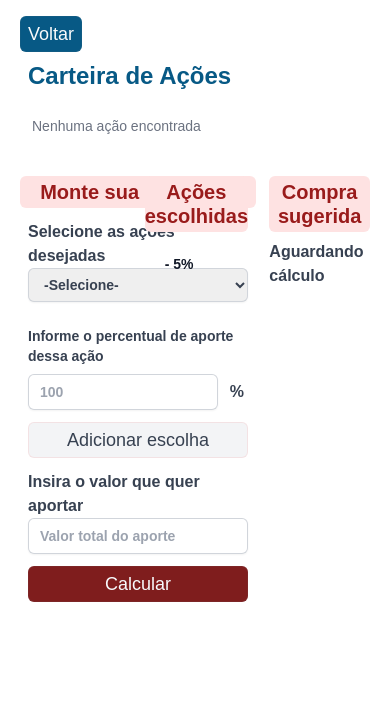
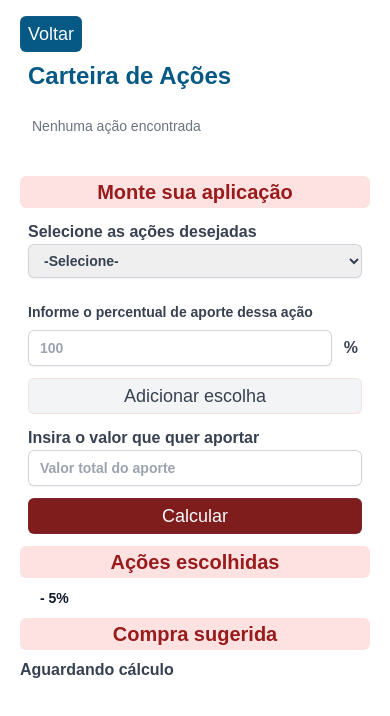
Before and after one commit to luizalsc/Stock-application, a React (Create React App) app: page /portifolio in a window 390 px wide. Both pictures are taken after typing "5", "5" into the empty fields and a click on the button "Adicionar escolha". Shown: the top 716 px of the page. Built offline with nearby package versions, Linux system fonts and the light colour scheme.

Commit message:
Implement break points at the project to make it more reponsive

```diff
--- a/src/components/calculator/index.js
+++ b/src/components/calculator/index.js
@@ -7,18 +7,16 @@ function Calculator (props) {
       <h1 className="text-xl font-semibold font-mono leading-6 text-red-800 bg-red-100 text-center py-1 rounded-md">Compra sugerida</h1>
       {usersWallet.length > 0
         ? (
-          <div>
-            <div className="px-5">
+            <div className="px-2">
               <p className="text-base mt-3 font-sans font-semibold text-gray-700">Você deve comprar:</p>
-              <ul className="grid grid-cols-2 grid-rows-5 gap-3 divide-y divide-gray-100">
+              <ul className="grid sm:grid-cols-2 md:grid-rows-5 gap-3 md:gap-1 divide-y divide-gray-100">
                 {usersWallet.map((units, index) => (
-                  <li key={index} className="flex justify-between gap-x-6 py-5">
-                    <p className="text-sm font-semibold leading-6 text-gray-900">{units}</p>
+                  <li key={index} className="sm:py-5">
+                    <p className="text-sm font-semibold text-gray-900">{units}</p>
                   </li>
                 ))}
               </ul>
             </div>
-          </div>
           )
         : (<div>
             <p className="text-base font-sans font-semibold text-gray-700 mt-2">Aguardando cálculo</p>
--- a/src/components/card/stock-card.js
+++ b/src/components/card/stock-card.js
@@ -25,14 +25,14 @@ function StockCard () {
     )
   }
   return (
-    <section className="flex flex-col justify-between divide-y divide-gray-200 w-3/4  bg-gray-50 rounded-md shadow-md p-2 mx-auto my-3 ">
+    <section className="flex flex-col justify-between divide-y divide-gray-200 sm:w-3/4  bg-gray-50 rounded-md shadow-md p-2 mx-auto my-3">
       <h1 className="text-xl font-semibold font-mono leading-6 text-sky-800 p-2 mt-2">{initialStock.cardStocks.name}</h1>
       <h4 className="text-base font-semibold font-mono leading-5 text-sky-800 p-2">{initialStock.cardStocks.ticker}</h4>
-      <p className="text-base leading-5 text-gray-500 p-4">{initialStock.cardStocks.description}</p>
-      <div className="flex justify-between p-2">
-        <h4 className="text-base font-semibold font-mono leading-6 text-sky-800 self-center px-2">Preço da ação</h4>
-        <p className="text-xl leading-5 text-gray-500 self-center">{initialStock.stocksCLosePrice.close}</p>
-        <button onClick={handleClick} value={initialStock.cardStocks.ticker} className="self-center rounded-md bg-sky-800 w-1/3 text-base font-sans text-gray-50 ring-1 ring-inset ring-gray-500/10 transition ease-in-out  hover:scale-90 hover:bg-sky-100 hover:text-sky-800">Adicionar ação à minha carteira</button>
+      <p className="sm:text-base text-xs leading-5 text-gray-500 p-4">{initialStock.cardStocks.description}</p>
+      <div className="sm:flex sm:justify-between p-1 sm:p-2">
+        <h4 className="sm:text-base text-sm  text-center font-semibold font-mono leading-6 text-sky-800 self-center px-1 py-2 sm:px-2">Preço da ação</h4>
+        <p className="sm:text-xl sm:self-center sm:leading-5 text-base text-center  text-gray-500 py-2">{initialStock.stocksCLosePrice.close}</p>
+        <button onClick={handleClick} value={initialStock.cardStocks.ticker} className="sm:self-center sm:w-1/3 w-full px-2 rounded-md bg-sky-800  text-base font-sans text-gray-50 ring-1 ring-inset ring-gray-500/10 transition ease-in-out  hover:scale-90 hover:bg-sky-100 hover:text-sky-800">Adicionar ação à minha carteira</button>
       </div>
 
     </section>
--- a/src/components/cards/user-cards.js
+++ b/src/components/cards/user-cards.js
@@ -8,11 +8,11 @@ function StocksPortifolio () {
   return (
     <div className="m-auto">
       <h1 className="text-2xl font-semibold font-mono leading-6 text-sky-800 p-2 mt-2">Carteira de Ações</h1>
-      <ul className=" flex place-content-center flex-wrap py-1 px-1">
+      <ul className="flex place-content-center flex-wrap py-1 px-1">
         {userStocks.length > 0
           ? (
               userStocks.map((stock, index) => (
-            <li key={index} name={stock.name} role="heading3" className="flex flex-col justify-between divide-y divide-sky-200 w-72 bg-sky-50 rounded-md shadow-md p-3 m-5 ">
+            <li key={index} name={stock.name} role="heading3" className="flex flex-col justify-between divide-y divide-sky-200 w-72 bg-sky-50 rounded-md shadow-md p-3 my-2 sm:m-5 ">
               <h3 className="text-base font-semibold font-mono leading-6 text-sky-800 p-2">
                 {stock.cardStocks.name}
                 {' '}
--- a/src/components/inputs/portifolio-form.js
+++ b/src/components/inputs/portifolio-form.js
@@ -96,8 +96,8 @@ function PortifolioForm ({ contributionValue, portifolioInfo }) {
   }
 
   return (
-    <div className="grid grid-cols-3 gap-6 my-5 ">
-      <div className="col-span-1 min-w-fit">
+    <div className="sm:grid sm:grid-cols-3 sm:gap-6 my-5 ">
+      <div className="sm:col-span-1 min-w-fit">
         <h1 className="text-xl font-semibold font-mono leading-6 text-red-800 bg-red-100 text-center py-1 mb-3 rounded-md">Monte sua aplicação</h1>
         <form onSubmit={handleSubmit} value={portifolioInfo} role='form' className=" flex flex-col shrink-0 px-2">
           <label htmlFor="stocks" className="text-base font-sans font-semibold text-gray-700">Selecione as ações desejadas</label>
--- a/src/components/wallet/index.js
+++ b/src/components/wallet/index.js
@@ -2,14 +2,14 @@ import PropTypes from 'prop-types'
 
 function Wallet (props) {
   return (
-    <div className="col-span-1 min-w-fit">
+    <div className="sm:col-span-1 sm:min-w-fit">
       <h1 className="text-xl font-semibold font-mono leading-6 text-red-800 bg-red-100 text-center py-1 rounded-md">Ações escolhidas</h1>
       <div className="px-5">
-        <ul className="grid grid-cols-2 grid-rows-5 gap-1 divide-y divide-gray-100 sm:grid-cols-1">
+        <ul className="grid sm:grid-cols-2 sm:grid-rows-5 gap-1 divide-y divide-gray-100 sm:grid-cols-1">
           {props.portifolioInfo.length > 0
             ? (
                 props.portifolioInfo.map((stock, index) => (
-              <li key={index} value={stock.stockInfos.ticker} className="col-span-1 row-span-1 py-5">
+              <li key={index} value={stock.stockInfos.ticker} className="sm:col-span-1 sm:row-span-1 py-2 sm:py-5">
                 <p className="text-sm font-semibold leading-6 text-gray-900">
                   {stock.stockInfos.ticker}
                   {' '}
--- a/src/pages/home.js
+++ b/src/pages/home.js
@@ -4,7 +4,7 @@ import { StocksPortifolio } from '../components/cards/user-cards'
 
 function Home () {
   return (
-    <main className="m-5">
+    <main className="m-3 sm:m-5">
       <UserForm />
       <StocksPortifolio />
       <Link to="/portifolio/" className="rounded-md bg-sky-800 px-2 py-2 text-lg font-medium font-sans text-gray-50 ring-1 ring-inset ring-gray-500/10 transition ease-in-out hover:bg-gray-100 hover:text-sky-800 duration-75">Ir para sua carteira</Link>
--- a/tailwind.config.js
+++ b/tailwind.config.js
@@ -9,9 +9,6 @@ module.exports = {
       serif: ['Merriweather', 'serif']
     },
     extend: {
-      screens: {
-        xs: '375px'
-      }
     }
   },
   plugins: []
```
